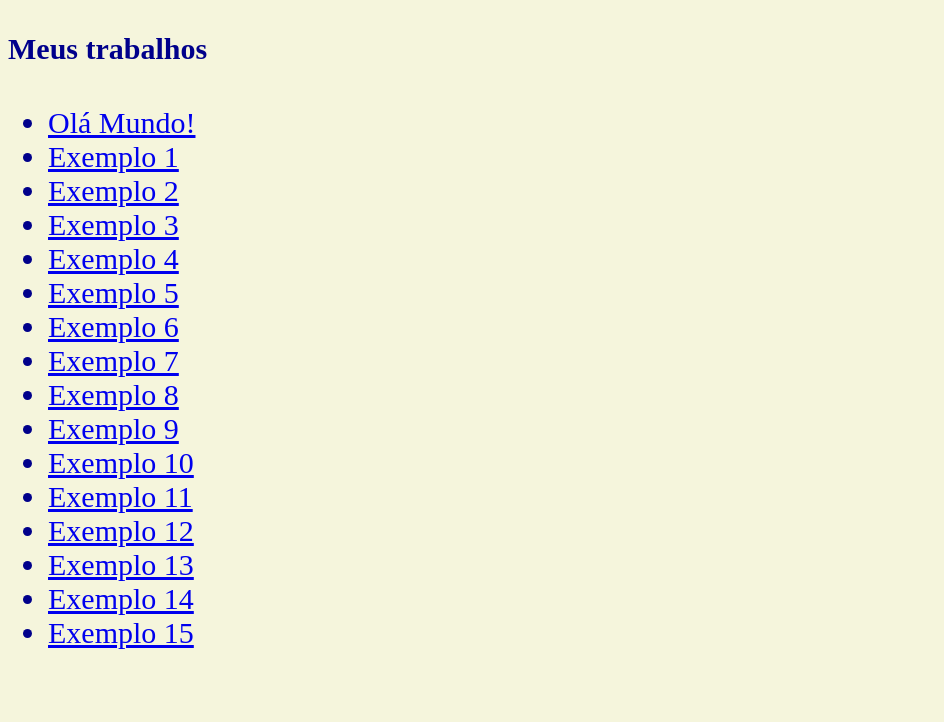
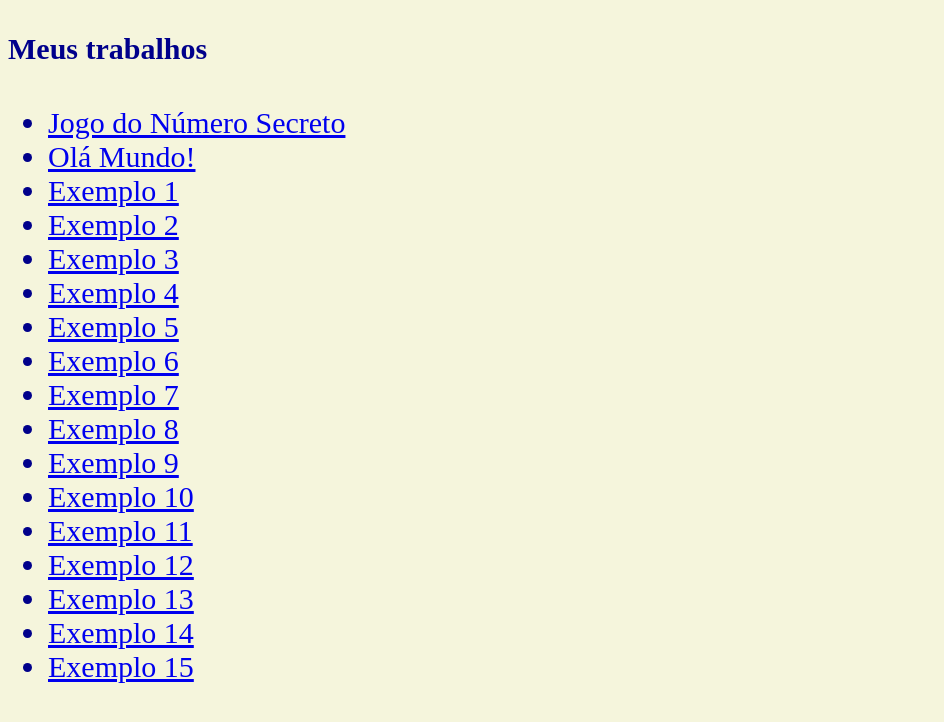
Before and after one commit to GabrielZ60/portfolio, a plain HTML site: page index.html in a window 1280 px wide. Shown: the part 1669-2391 px from the top of the page, without its empty margins (0-944 px from the left). Before the commit the page ends 2359 px from the top, so only its background shows below. Drawn offline with Linux system fonts and the light colour scheme.

Commit message:
Update index.html

```diff
--- a/index.html
+++ b/index.html
@@ -45,6 +45,7 @@
     <section>
   <h2 class="h2">Meus trabalhos</h2>
   <ul>
+    <li><a href="https://gabrielz60.github.io/jogoSecreto/">Jogo do Número Secreto</a></li>
     <li><a href="primeiro exemplo.html">Olá Mundo!</a></li>
     <li><a href="2.html">Exemplo 1</a></li>
     <li><a href="3.html">Exemplo 2</a></li>
```
